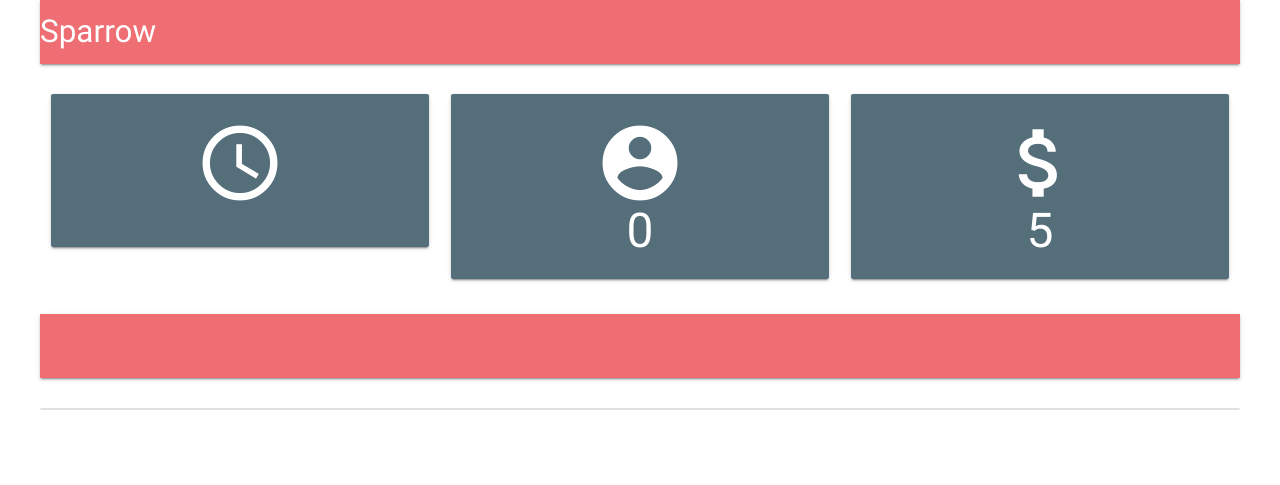
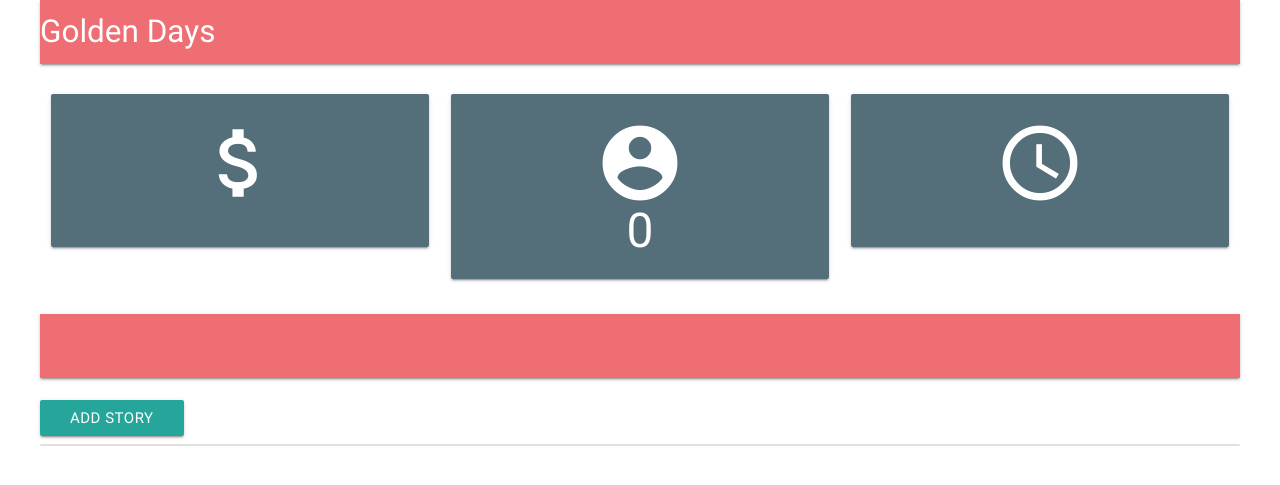
Before and after one commit to zeeshanh/Sprint2, a Flask app: page /stories in a window 1280 px wide. Shown: the top 485 px of the page. Run offline with Flask 2, Linux system fonts and the light colour scheme; some libraries are stand-ins or nearby versions.

Commit message:
For final prez

```diff
--- a/app.py
+++ b/app.py
@@ -26,7 +26,7 @@
 thread_lock = Lock()
 
 storyList = {}
-poolMoney = 50
+poolMoney = 0
 timer = 180
 users = []
 numUsers = 0
@@ -79,6 +79,7 @@
     #print session.get('user')
     global numUsers
     global users
+    global poolMoney
     if session.get('user') is None:
         userID = uuid.uuid1()
         session['user'] = userID
@@ -93,8 +94,11 @@
         users.append(session.get('user'))
 
         numUsers+=1
+        poolMoney+=100
 
         socketio.emit("newUser", numUsers)
+        socketio.emit("updatedMoney", poolMoney)
+
 
     return render_template('stories.html', uID = session.get('user'))
 
@@ -175,15 +179,18 @@
 @socketio.on('addStory')
 def connect(data):
     #stories.append(data)
-    if data["ownerID"] not in users:
+    print data
+    if session.get('user')not in users:
     	return
-    storyList[data["ownerID"]]=(Story.Story(data["storyName"], data["ownerID"], data["storyText"], data["storyImage"]))
+    storyList[data["name"]]=(Story.Story(data["storyText"], data["name"], data["name"], data["storyImage"]))
     newStories = [x.__dict__ for x in list(storyList.values())]
     socketio.emit('updateStories', list(reversed(newStories)))
 
 def getLeader():
     global storyList
     newList = sorted(storyList.keys(), key=lambda x: storyList[x].upvote)
+    if newList == []:
+        return None, 0
     leader = newList[-1]
     return (leader, storyList[leader].upvote)
 
@@ -219,11 +226,11 @@
             break
         #poolMoney+=5
         storyList[temp[0]] = (Story.Story(temp[2], temp[0], temp[0], temp[3]))
-        print temp[3]
+        print storyList
         #print temp
     return
 
-readStories()
+#readStories()
 
 @app.after_request
 def add_header(r):
--- a/static/stories.css
+++ b/static/stories.css
@@ -10,10 +10,6 @@
 
 .vote-button{
   float:left;
-}
-
-#viewForm, #story_form{
-	display:none;
 }
 
 #header{
--- a/templates/stories.html
+++ b/templates/stories.html
@@ -160,7 +160,7 @@
     window.onload = function(){
 
       document.getElementById("storyButton").addEventListener('click', function(event){
-        var storyName = document.getElementById('storyName').value
+        var name = document.getElementById('storyName').value
         var storyText = document.getElementById('storyText').value
         var storyImage = document.getElementById('storyImage').value
 
@@ -170,7 +170,13 @@
 
         var ownerID = $("#ownerID").html()
         console.log(ownerID)
-        socket.emit('addStory', {storyName, ownerID,  storyText, storyImage})
+        socket.emit('addStory', {name, storyText, storyImage})
+
+        $("#story_form").hide();
+        $("#storyButton").hide();
+        $("#viewForm").show();
+        $("#cancelButton").hide()
+
       })
 
       document.getElementById("viewForm").addEventListener('click', function(event){
@@ -212,7 +218,7 @@
     <nav>
 
     <div class="nav-wrapper">
-      <a href="#" class="brand-logo left hide-on-down">Sparrow</a>
+      <a href="#" class="brand-logo left hide-on-down">Golden Days</a>
     </div>
   </nav>
   </div>
@@ -223,9 +229,8 @@
         <div class="card blue-grey darken-1">
           <div class="card-content white-text">
             <div class = "center-align">
-              <i class="large material-icons">access_time</i>
-
-            <span class="card-title center" id = "timer"></span>
+              <i class="large material-icons">attach_money</i>
+            <span class="card-title center" id = "money"></span>
              </div>
           </div>
         </div>
@@ -244,9 +249,9 @@
         <div class="card blue-grey darken-1">
           <div class="card-content white-text">
             <div class = "center-align">
-              <i class="large material-icons">attach_money</i>
+              <i class="large material-icons">access_time</i>
             </div>
-            <span class="card-title center" id = "money">5</span>
+            <span class="card-title center" id = "timer"></span>
           </div>
         </div>
       </div>
@@ -262,7 +267,7 @@
 
     <button id="viewForm" class = "waves-effect waves-light btn" type="button" name="button">Add Story</button>
     <form id="story_form">
-      Story Title:<br>
+      Your Name:<br>
       <input id="storyName" type="text" name="name"><br>
       Why do you need the money?:<br>
       <textarea id="storyText" name="story" form="story_form"></textarea>
```
